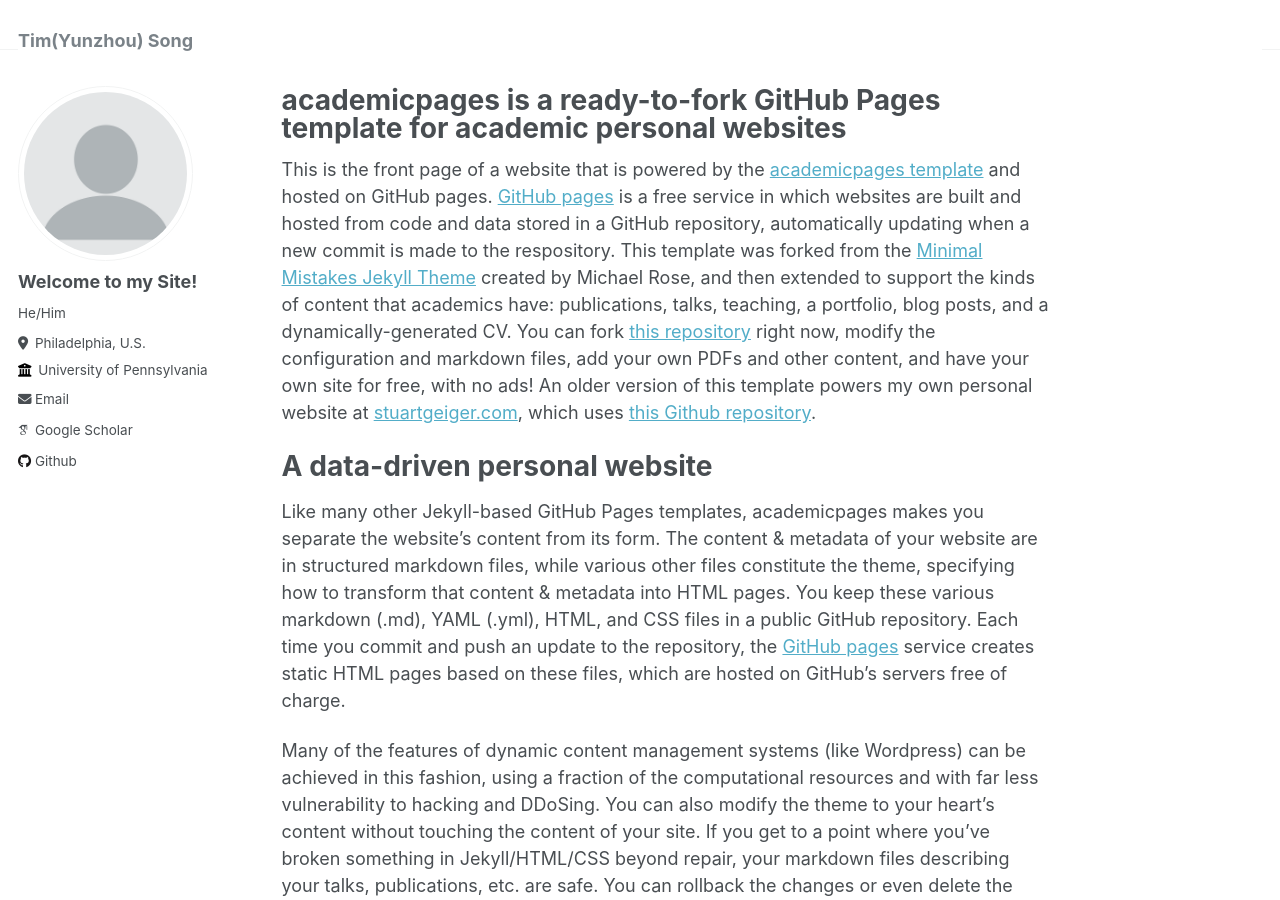
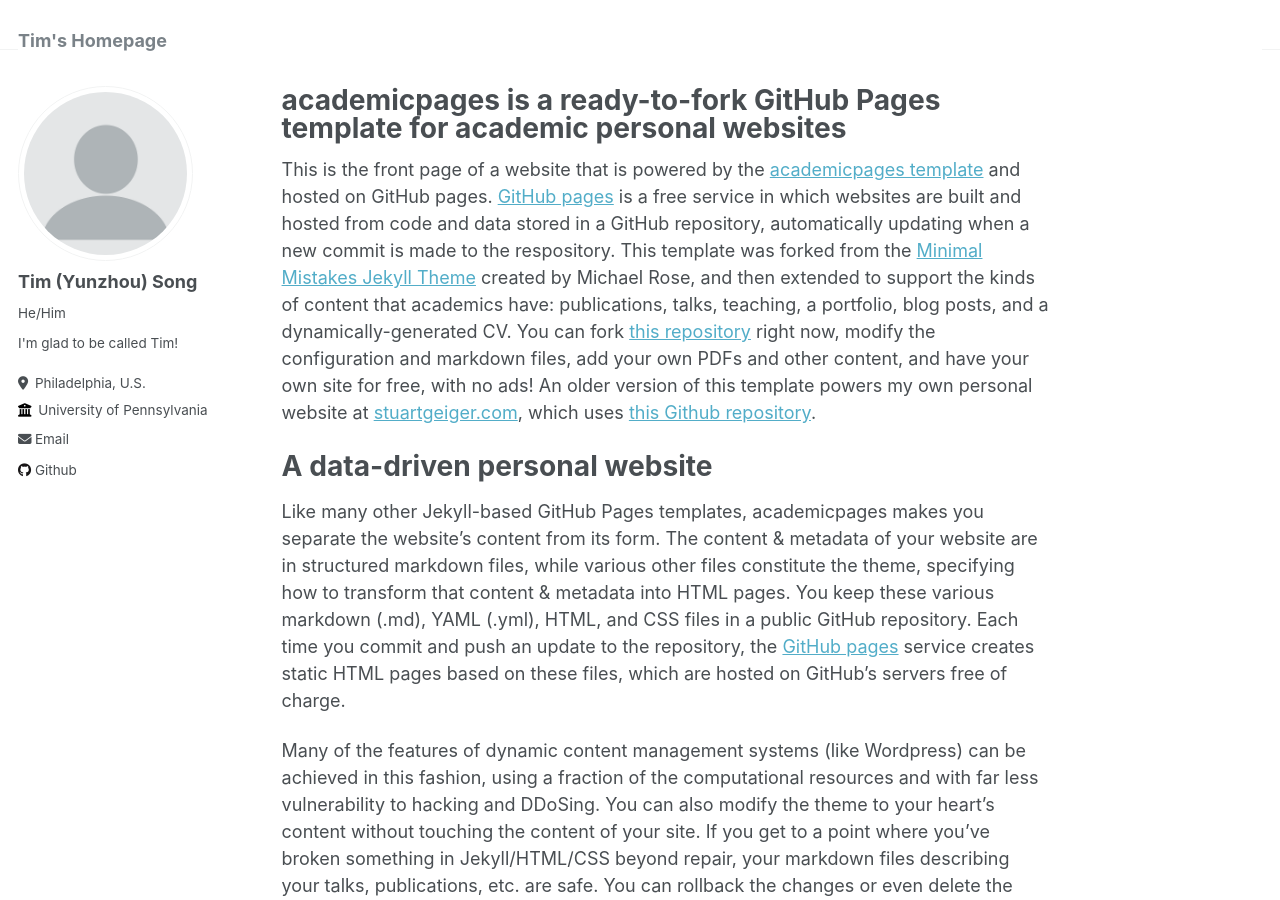
Before and after one commit to TimSong412/TimSong412.github.io, a Jekyll site: the page built from _pages/about.md, in a window 1280 px wide and 900 px high. Built offline with Jekyll 4.4.1, drawn with Linux system fonts in a browser that asks for light colours; some web fonts are replaced.

Commit message:
Update _config.yml

```diff
--- a/_config.yml
+++ b/_config.yml
@@ -8,7 +8,7 @@
 
 # Basic Site Settings
 locale                   : "en-US"
-title                    : "Tim(Yunzhou) Song"
+title                    : "Tim's Homepage"
 title_separator          : "-"
 name                     : &name "Tim(Yunzhou) Song"
 description              : &description "I am a first-year Master's student at the University of Pennsylvania majoring in Robotics. I'm conducting research focusing on 3D vision, geometry, and graphics supervised by Prof. Kostas Kostas Daniilidis, Prof. Lingjie Liu and Jiahui Lei."
@@ -22,17 +22,17 @@ repository               : "github.com/TimSong412"
 author:
   # Biographic information
   avatar           : "profile.png"
-  name             : "Welcome to my Site!"
+  name             : "Tim (Yunzhou) Song"
   pronouns         : "He/Him"
-  # bio              : "Short biography for the left-hand sidebar"
+  bio              : "I'm glad to be called Tim!"
   location         : "Philadelphia, U.S."
   employer         : "University of Pennsylvania"
   uri              : # URL
-  email            : "timsong[aT]seas[dOt]upenn[dOt]edu"
+  email            : "timsong[aT；]seas[d0t；]upenn[d0t；]edu"
 
   # Academic websites
   arxiv            : # URL - Update with the correct link to your profile
-  googlescholar    : "https://scholar.google.com/citations?user=PS_CX0AAAAAJ"
+  # googlescholar    : "https://scholar.google.com/citations?user=PS_CX0AAAAAJ"
   impactstory      : # URL
   # orcid            : "http://orcid.org/yourorcidurl"
   # pubmed           : "https://www.ncbi.nlm.nih.gov/pubmed/?term=john+snow"
```
